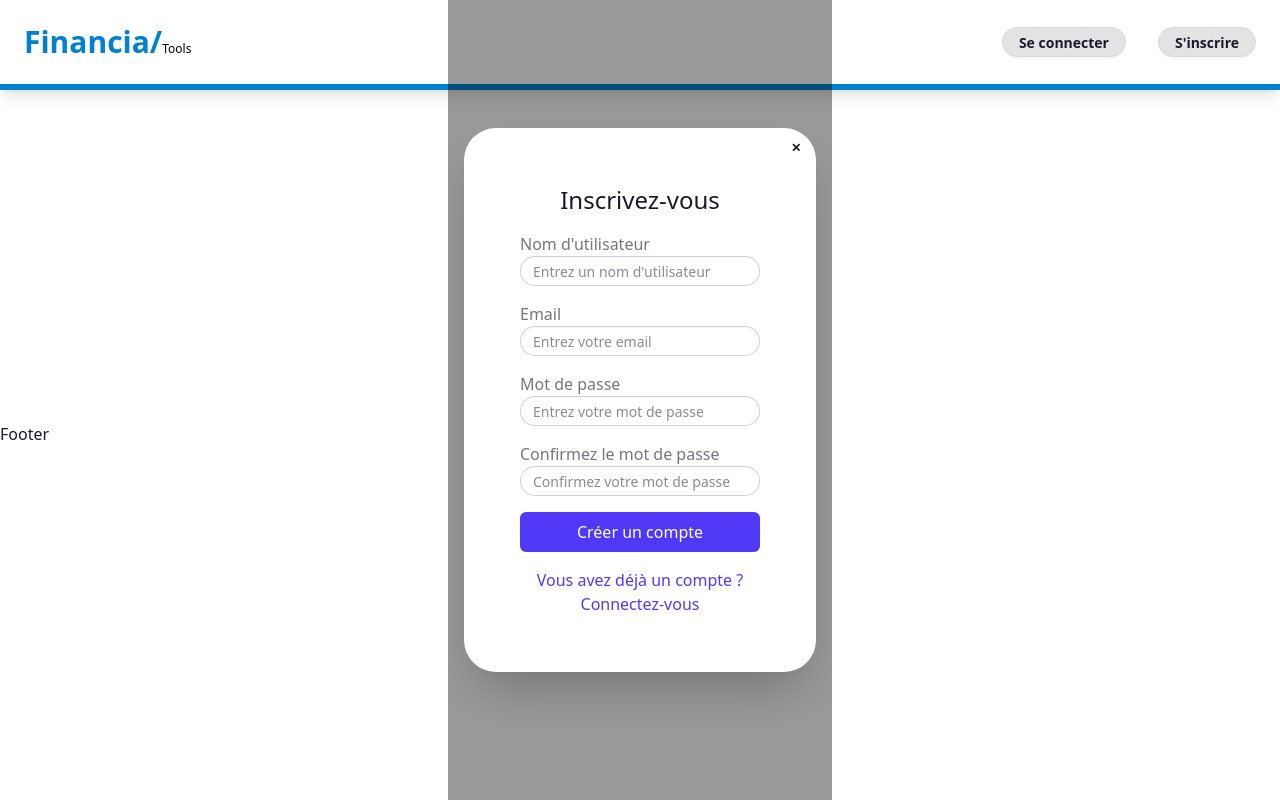
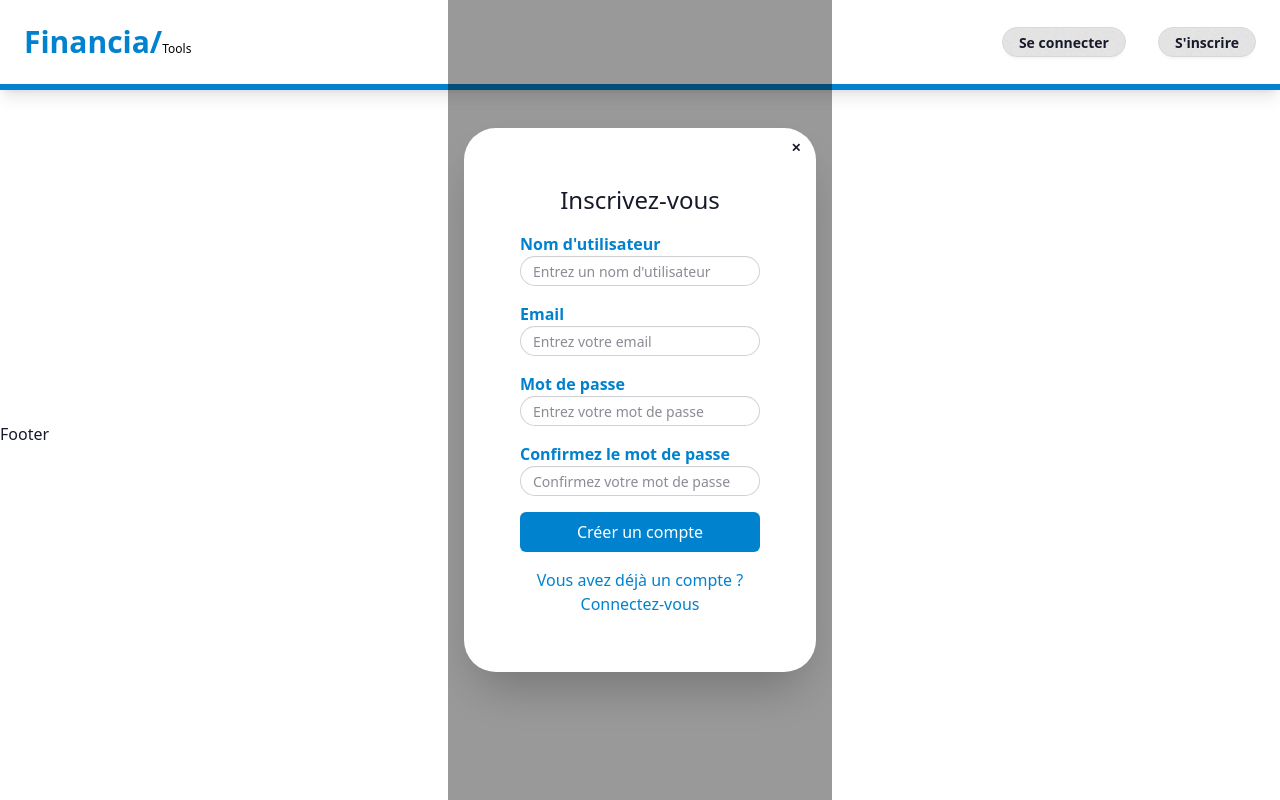
Before and after one commit to Steve05h20/Financia-Tools, a Vue app: page /authentification in a window 1280 px wide. Both pictures are taken after a click on the button "S'inscrire". Built offline with nearby package versions, Linux system fonts and the light colour scheme.

Commit message:
J'ai ajouté la persistance locale avec sessionStorage pour l'utilisateur connecté + debug du lien d<inversion entre conenxion et inscription/[Steve]/004

```diff
--- a/index.html
+++ b/index.html
@@ -8,7 +8,9 @@
     <title>Vite App</title>
   </head>
   <body>
-    <div id="app" data-theme="corporate"></div>
+    <div id="app" data-theme="corporate" class="bg-white h-screen"></div>
     <script type="module" src="/src/main.ts"></script>
   </body>
 </html>
+<!-- madagascar@gmail.com
+Za123456 -->
--- a/src/components/HeaderPage.vue
+++ b/src/components/HeaderPage.vue
@@ -95,7 +95,7 @@ const fermerModal = () => {
       <form method="dialog">
         <button class="btn btn-sm btn-circle btn-ghost absolute right-2 top-2">✕</button>
       </form>
-      <AuthView action="inscription" @toggle-action="toggleModal" />
+      <AuthView action="inscription" @change-action="toggleModal" />
     </div>
   </dialog>
 
@@ -107,7 +107,7 @@ const fermerModal = () => {
           ✕
         </button>
       </form>
-      <AuthView action="connexion" @connexion-reussie="fermerModal" />
+      <AuthView action="connexion" @connexion-reussie="fermerModal" @change-action="toggleModal" />
     </div>
   </dialog>
 </template>
--- a/src/services/useAuth.ts
+++ b/src/services/useAuth.ts
@@ -159,7 +159,7 @@ export const useAuth = defineStore('auth', () => {
       userStore.loadUserData(stateAcount.utilisateur.email)
       stateAcount.lastActivity = new Date()
 
-      message('Connexion reussie !', 'error') // Utilisez message
+      message('Connexion reussie !', 'success') // Utilisez message
     } catch (error: unknown) {
       const errorMsg =
         error instanceof Error && error.message ? error.message : ErrorMessage.SERVER_ERROR
--- a/src/stores/useUserSotre.ts
+++ b/src/stores/useUserSotre.ts
@@ -17,14 +17,12 @@ export const useUserStore = defineStore('user', () => {
   const bankingDetailsService = useFetchBankingDetails()
   const notificationService = useNotification()
 
-  const isConnected = ref(false)
+  // Initialiser isConnected depuis sessionStorage
+  const isConnected = ref(sessionStorage.getItem('isConnected') === 'true')
 
-  watch(isConnected, () => {
-    alert('ok')
-  })
-
-  // État
-  const user = ref<IUser>({
+  // Initialiser user depuis sessionStorage
+  const storedUser = sessionStorage.getItem('userData')
+  const user = ref<IUser>(storedUser ? JSON.parse(storedUser) : {
     id: 0,
     firstName: '',
     lastName: '',
@@ -42,6 +40,20 @@ export const useUserStore = defineStore('user', () => {
   // État global pour les erreurs et le chargement
   const error = ref<string | null>(null)
   const loading = ref<boolean>(false)
+
+  // Surveiller les changements et les sauvegarder dans sessionStorage
+  watch(isConnected, (newValue) => {
+    sessionStorage.setItem('isConnected', newValue.toString())
+    if (!newValue) {
+      resetUser()
+    }
+  })
+
+  watch(user, (newValue) => {
+    if (isConnected.value) {
+      sessionStorage.setItem('userData', JSON.stringify(newValue))
+    }
+  }, { deep: true })
 
   // Surveiller les changements d'erreur dans les services
   watch(
@@ -81,6 +93,7 @@ export const useUserStore = defineStore('user', () => {
 
   // Méthode pour réinitialiser l'utilisateur
   function resetUser() {
+    if (!isConnected.value) {
       user.value = {
         id: 0,
         firstName: '',
@@ -94,6 +107,9 @@ export const useUserStore = defineStore('user', () => {
         transactions: [],
         schoolDetails: [],
         bankingDetails: [],
+      }
+      sessionStorage.removeItem('userData')
+      sessionStorage.removeItem('isConnected')
     }
   }
 
--- a/src/views/AuthView.vue
+++ b/src/views/AuthView.vue
@@ -37,12 +37,16 @@ const handleSubmit = async (e: Event) => {
     router.push('/budget') // Rediriger vers la page budget
   }
 }
-const emits = defineEmits(['connexion-reussie'])
+const emits = defineEmits(['connexion-reussie', 'change-action'])
 
 const connexionReussie = () => {
   // Simuler une connexion réussie (à remplacer par ta logique réelle)
   console.log('Connexion réussie')
   emits('connexion-reussie')
+}
+
+const toggleAction = () => {
+  emits('change-action', isSignUp.value ? 'connexion' : 'inscription')
 }
 </script>
 
@@ -64,14 +68,14 @@ const connexionReussie = () => {
 
       <!-- Champ Nom d'utilisateur (uniquement pour l'inscription) -->
       <div v-if="isSignUp">
-        <label for="username" class="label">Nom d'utilisateur</label>
+        <label for="username" class="label text-primary font-semibold">Nom d'utilisateur</label>
         <input
           type="text"
           v-model="auth.stateAcount.userName"
           @input="auth.validateUserNameRealTime(auth.stateAcount.userName)"
           id="username"
           placeholder="Entrez un nom d'utilisateur"
-          class="input w-full"
+          class="input w-full "
         />
         <p v-if="auth.stateAcount.validationErrors.userName" class="mt-1 text-sm text-red-600">
           {{ auth.stateAcount.validationErrors.userName }}
@@ -80,7 +84,7 @@ const connexionReussie = () => {
 
       <!-- Champ Email -->
       <div>
-        <label for="email" class="label">Email</label>
+        <label for="email" class="label text-primary font-semibold">Email</label>
         <input
           type="email"
           v-model="auth.stateAcount.email"
@@ -96,7 +100,7 @@ const connexionReussie = () => {
 
       <!-- Champ Mot de passe -->
       <div>
-        <label for="password" class="label">Mot de passe</label>
+        <label for="password" class="label text-primary font-semibold">Mot de passe</label>
         <input
           type="password"
           v-model="auth.stateAcount.pwd"
@@ -111,7 +115,7 @@ const connexionReussie = () => {
       </div>
       <!-- Champ confirmation Mot de passe -->
       <div v-if="isSignUp">
-        <label for="confirmPassword" class="label">Confirmez le mot de passe</label>
+        <label for="confirmPassword" class="label text-primary font-semibold">Confirmez le mot de passe</label>
         <input
           type="password"
           v-model="auth.stateAcount.confirmPwd"
@@ -131,7 +135,7 @@ const connexionReussie = () => {
           @click="connexionReussie"
           type="submit"
           :disabled="!auth.isValid || auth.stateAcount.loading"
-          class="w-full px-4 py-2 bg-indigo-600 text-white rounded-md hover:bg-indigo-700 focus:outline-none focus:ring-2 focus:ring-indigo-500 disabled:bg-gray-300 disabled:cursor-not-allowed"
+          class="w-full px-4 py-2 bg-primary text-white rounded-md hover:bg-primary-focus focus:outline-none focus:ring-2 focus:ring-primary disabled:bg-gray-300 disabled:cursor-not-allowed"
         >
           <span v-if="auth.stateAcount.loading">Connexion en cours...</span>
           <span v-else>{{ isSignUp ? 'Créer un compte' : 'Se connecter' }}</span>
@@ -140,7 +144,11 @@ const connexionReussie = () => {
 
       <!-- Lien pour basculer entre connexion et inscription -->
       <div class="text-center">
-        <button type="button" class="text-indigo-600 hover:underline">
+        <button
+          @click="toggleAction"
+          type="button"
+          class="text-primary hover:text-primary-focus hover:underline"
+        >
           {{
             isSignUp
               ? 'Vous avez déjà un compte ? Connectez-vous'
```
Lines whose indentation alone changed are shown as unchanged.
